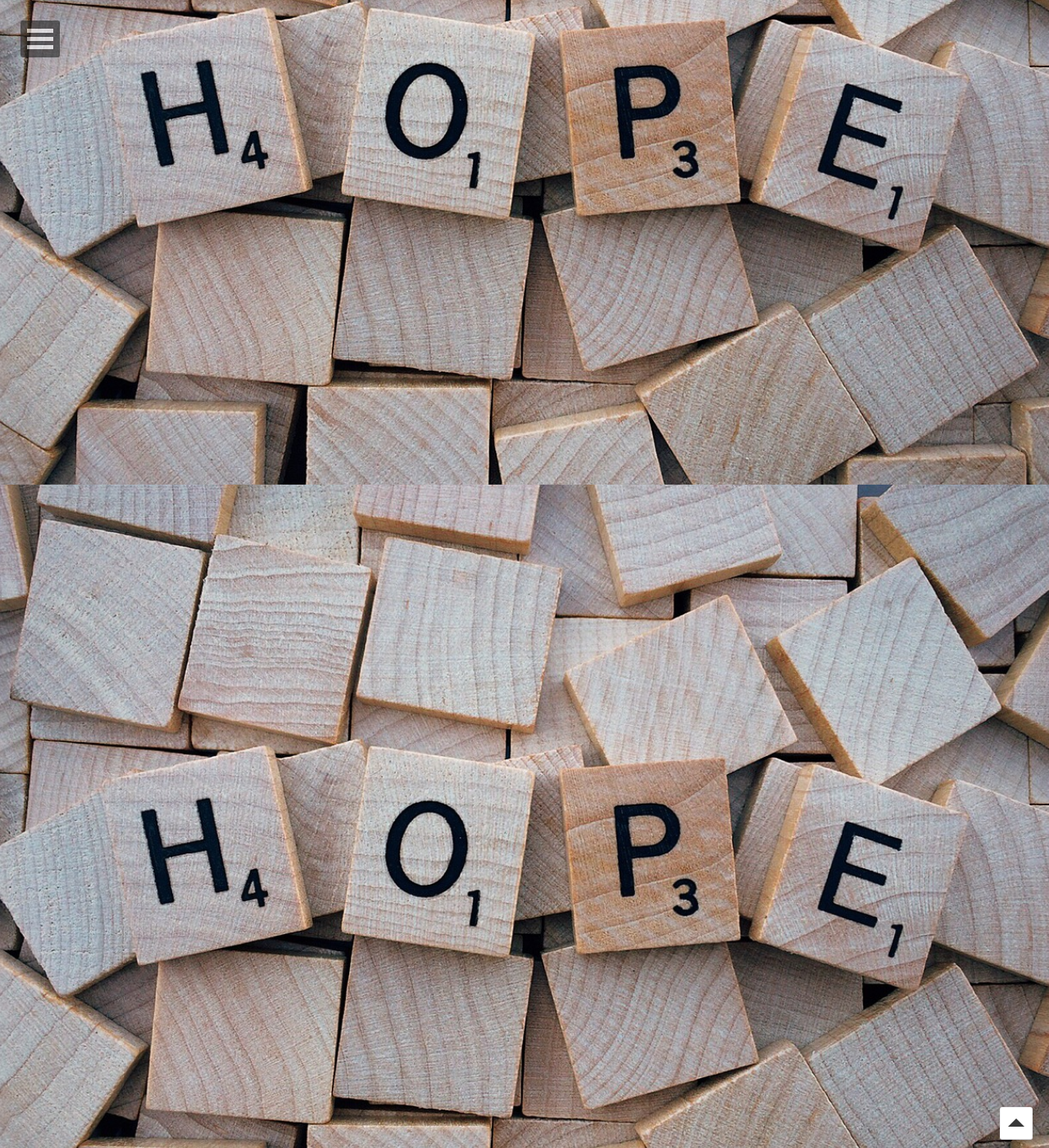
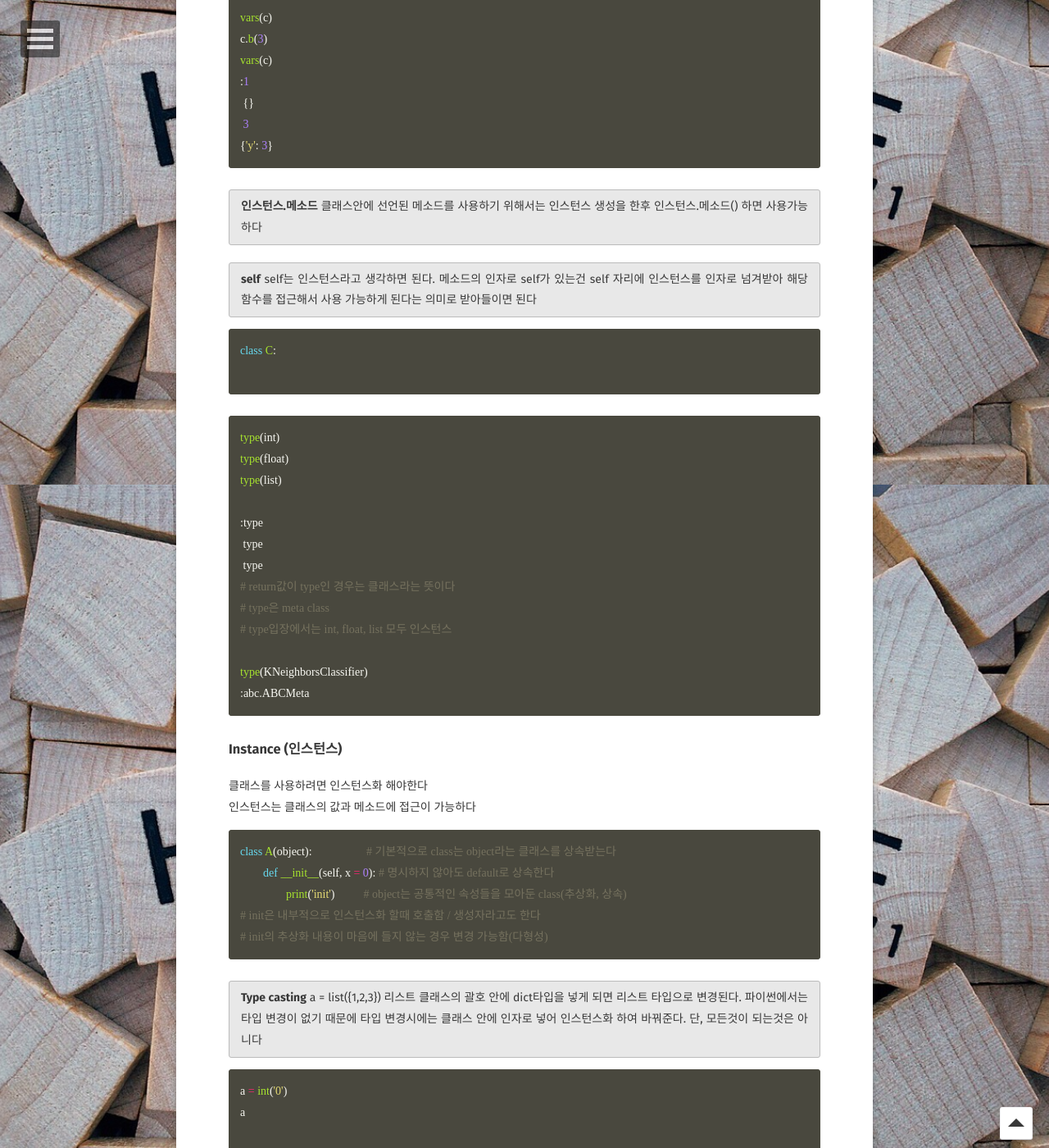
Before and after one commit to Jungjihyuk/JH_Life, a Jekyll site: the page built from _posts/2019-04-29-AILecture.md, in a window 1280 px wide and 1400 px high, scrolled down 38109 px. Shown: the whole window at 82% size. Built offline with Jekyll 4.4.1, drawn with Linux system fonts in a browser that asks for light colours; some web fonts are replaced; comment, search, counter and statistics services are not loaded; some of the changed text lies outside the part shown.

Commit message:
8일차 복습 중간 저장

````diff
--- a/_posts/2019-04-29-AILecture.md
+++ b/_posts/2019-04-29-AILecture.md
@@ -1483,3 +1483,152 @@
 
 **복습 시간**  18시 22분 ~ 20시 / 총 1시간 38분
 {: .notice}
+
+
+
+# 2019년 5월 13일 월요일 여덟번째 수업
+
+## Class (클래스)
+
+1. 값
+2. 메소드
+
+두 가지로 이루어져있다
+
+```python
+class A:
+	x = 1
+	def a(self):
+		return 3
+b = B()  # 인스턴스 생성
+b.x      # 인스턴스 b로 x(클래스 변수)접근
+b.a()    # 인스턴스 b로 b() (메소드) 접근
+
+: 1
+  3
+
+class B:
+	x = 1
+	def b(self, y):
+		self.y = y
+		return y
+c = C()
+c.x
+vars(c)
+c.b(3)
+vars(c)
+:1
+ {}
+ 3
+{'y': 3}
+```
+
+**인스턴스.메소드** 클래스안에 선언된 메소드를 사용하기 위해서는 인스턴스 생성을 한후 인스턴스.메소드() 하면 사용가능하다
+{: .notice}
+
+**self** self는 인스턴스라고 생각하면 된다. 메소드의 인자로 self가 있는건 self 자리에 인스턴스를 인자로 넘겨받아 해당 함수를 접근해서 사용 가능하게 된다는 의미로 받아들이면 된다
+{: .notice}
+
+```python
+class C:
+
+```
+
+```python
+type(int)
+type(float)
+type(list)
+
+:type
+ type
+ type
+# return값이 type인 경우는 클래스라는 뜻이다
+# type은 meta class
+# type입장에서는 int, float, list 모두 인스턴스
+
+type(KNeighborsClassifier)
+:abc.ABCMeta
+```
+### Instance (인스턴스)
+
+클래스를 사용하려면 인스턴스화 해야한다 <br>
+인스턴스는 클래스의 값과 메소드에 접근이 가능하다
+
+```python
+class A(object):                   # 기본적으로 class는 object라는 클래스를 상속받는다
+	def __init__(self, x = 0): # 명시하지 않아도 default로 상속한다
+		print('init')	   # object는 공통적인 속성들을 모아둔 class(추상화, 상속)
+# init은 내부적으로 인스턴스화 할때 호출함 / 생성자라고도 한다
+# init의 추상화 내용이 마음에 들지 않는 경우 변경 가능함(다형성)
+```
+
+**Type casting** a = list({1,2,3}) 리스트 클래스의 괄호 안에 dict타입을 넣게 되면 리스트 타입으로 변경된다. 파이썬에서는 타입 변경이 없기 때문에 타입 변경시에는 클래스 안에 인자로 넣어 인스턴스화 하여 바꿔준다. 단, 모든것이 되는것은 아니다
+{: .notice}
+
+```python
+a = int('0')
+a
+
+: 0
+# 원래는 문자를 정수형으로 타입 변환이 되지 않지만
+# 문자형으로 된 숫자를 정수형 타입으로 변환되는 경우가 몇가지 있다
+# 이는 init으로 바꿀 수 있게 해둔 것이다
+```
+
+### 객체 지향의 특징
+
+```
+1. 캡슐화
+- 재활용 가능
+- 파이썬에서는 기본적으로 외부에서 클래스 접근 가능
+- descripter로 클래스 접근을 막을 수도 있다
+2. 추상화
+- 구체적인것과 추상적인 것을 분리시킨다
+- 특징을 뽑아 객체로 구현
+3. 상속
+- 추상화의 반대
+- 추상화한 클래스를 물려받아 구체적으로 원하는 대로 바꾸어 사용 가능
+4. 다형성
+- 다양한 결과를 낼 수 있다
+```
+
+**Python Tip1** 유지보수를 해야 한다고 느끼면 객체지향 프로그래밍을, 멀티프로세스나 다양한 문제를 다양한 방식으로 풀고 디버깅을 편하게 해야 한다고 느끼면 함수형 프로그래밍을 하면 된다
+{: .notice}
+
+### Naming
+
+1. camelCase(카멜 표기법)
+
+첫 문자는 소문자로 표기하고, 그 다음 단어의 첫 시작은 대문자로 표기한다 <br>
+원래는 첫 문자는 대,소문자 구분없었지만 요즘은 소문자로 쓰는 방법이 카멜 표기법 이다<br>
+ex) helloWorld
+<br>
+**함수명은 이 표기법을 권장한다. 단 ,소문자 + underscore를 쓰기도 한다**
+
+2. PascalCase(파스칼 표기법)
+
+첫 문자를 대문자로 표기하고, 그 다음 단어의 첫 시작도 대문자로 표기한다 <br>
+ex) HelloWorld
+<br>
+**클래스명은 이 표기법을 권장한다. 단, 이미 만들어져 있는 클래스는 소문자로 시작한다**
+
+3. snake_case(스네이크 표기법)
+
+한 단어마다 _ (underscore)를 붙여 이어나가는 표기법이다 <br>
+ex) hello_world
+<br>
+**모듈은 이 표기법을 권장한다. 내장 함수도 보통 스네이크 표기법을 따른다**
+
+4. 전부 대문자
+
+전부 대문자를 쓸 경우 상수처럼 쓴다 (관례)<br>
+ex) NUMBER = 10
+
+<br>
+
+c.f 패키지는 소문자로 구성한다
+
+
+
+**복습 시간**  18시 30분 ~  / 총
+{: .notice}
````
Also changed, not shown: other parts of _posts/2019-04-29-AILecture.md (+1 -1 lines).
